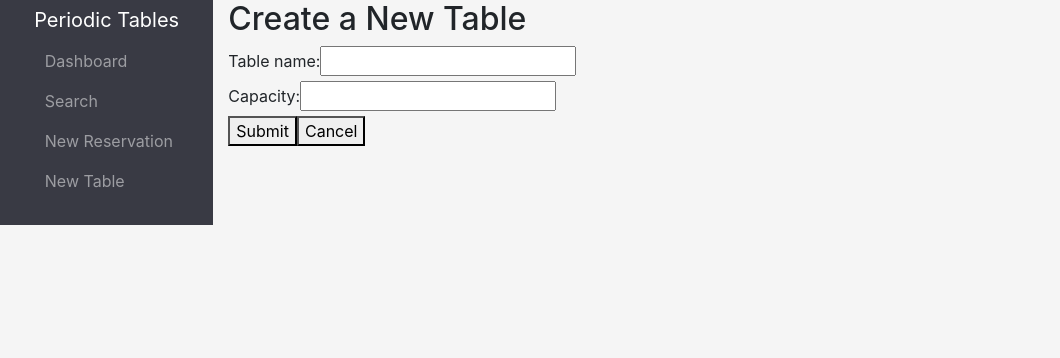
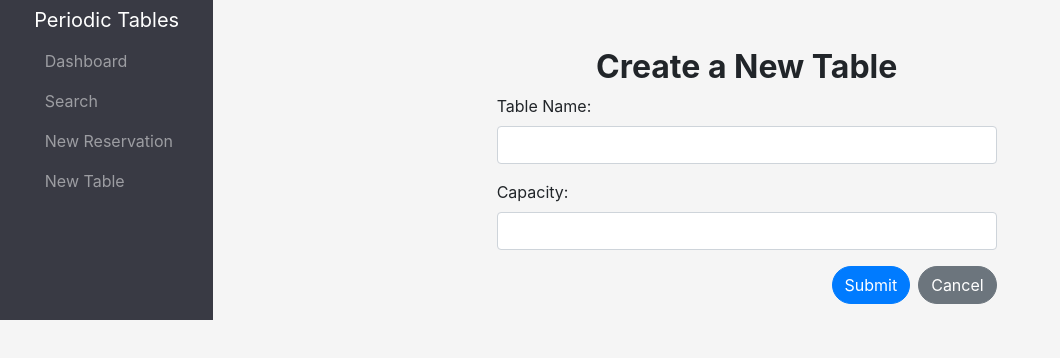
Before and after one commit to willthedevelop3r/restaurant-reservation, a React (Create React App) app in the folder front-end/: page /tables/new in a window 1280 px wide. Shown: the top 358 px of the page, without its empty margins (0-1060 px from the left). Built offline with nearby package versions, Linux system fonts and the light colour scheme; a web font is replaced by a local one.

Commit message:
added styling to NewTable

```diff
--- a/front-end/src/Tables/NewTable.js
+++ b/front-end/src/Tables/NewTable.js
@@ -48,34 +48,51 @@ function NewTable() {
   };
 
   return (
-    <div>
-      <h2>Create a New Table</h2>
+    <div className='container mt-5'>
+      <h2 className='text-center font-weight-bold '>Create a New Table</h2>
       <ErrorAlert error={error} />
-      <form onSubmit={handleSubmit}>
-        <div>
-          <label>Table name:</label>
+      <form
+        onSubmit={handleSubmit}
+        className='mx-auto'
+        style={{ maxWidth: '500px' }}
+      >
+        <div className='form-group'>
+          <label htmlFor='table_name'>Table Name:</label>
           <input
+            type='text'
             name='table_name'
+            id='table_name'
             value={formData.table_name}
             onChange={handleInputChange}
             required
             minLength={2}
+            className='form-control rounded'
           />
         </div>
-        <div>
-          <label>Capacity:</label>
+
+        <div className='form-group'>
+          <label htmlFor='capacity'>Capacity:</label>
           <input
+            type='number'
             name='capacity'
-            type='number'
+            id='capacity'
             value={formData.capacity}
             onChange={handleInputChange}
             required
             min={1}
+            className='form-control rounded'
           />
         </div>
-        <div>
-          <button type='submit'>Submit</button>
-          <button type='button' onClick={handleCancel}>
+
+        <div className='form-group d-flex justify-content-end'>
+          <button type='submit' className='btn btn-primary rounded-pill mr-2'>
+            Submit
+          </button>
+          <button
+            type='button'
+            onClick={handleCancel}
+            className='btn btn-secondary rounded-pill'
+          >
             Cancel
           </button>
         </div>
```
